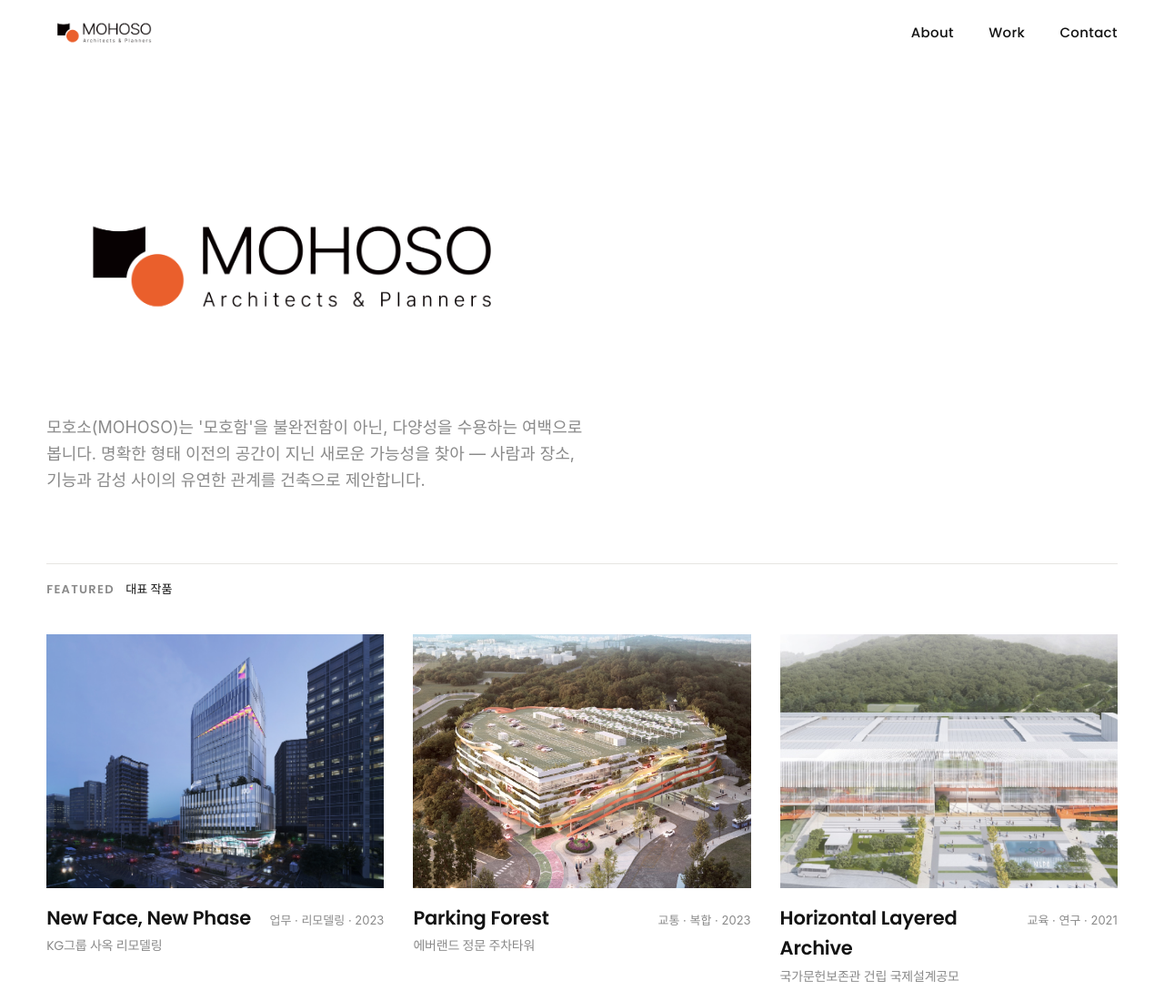
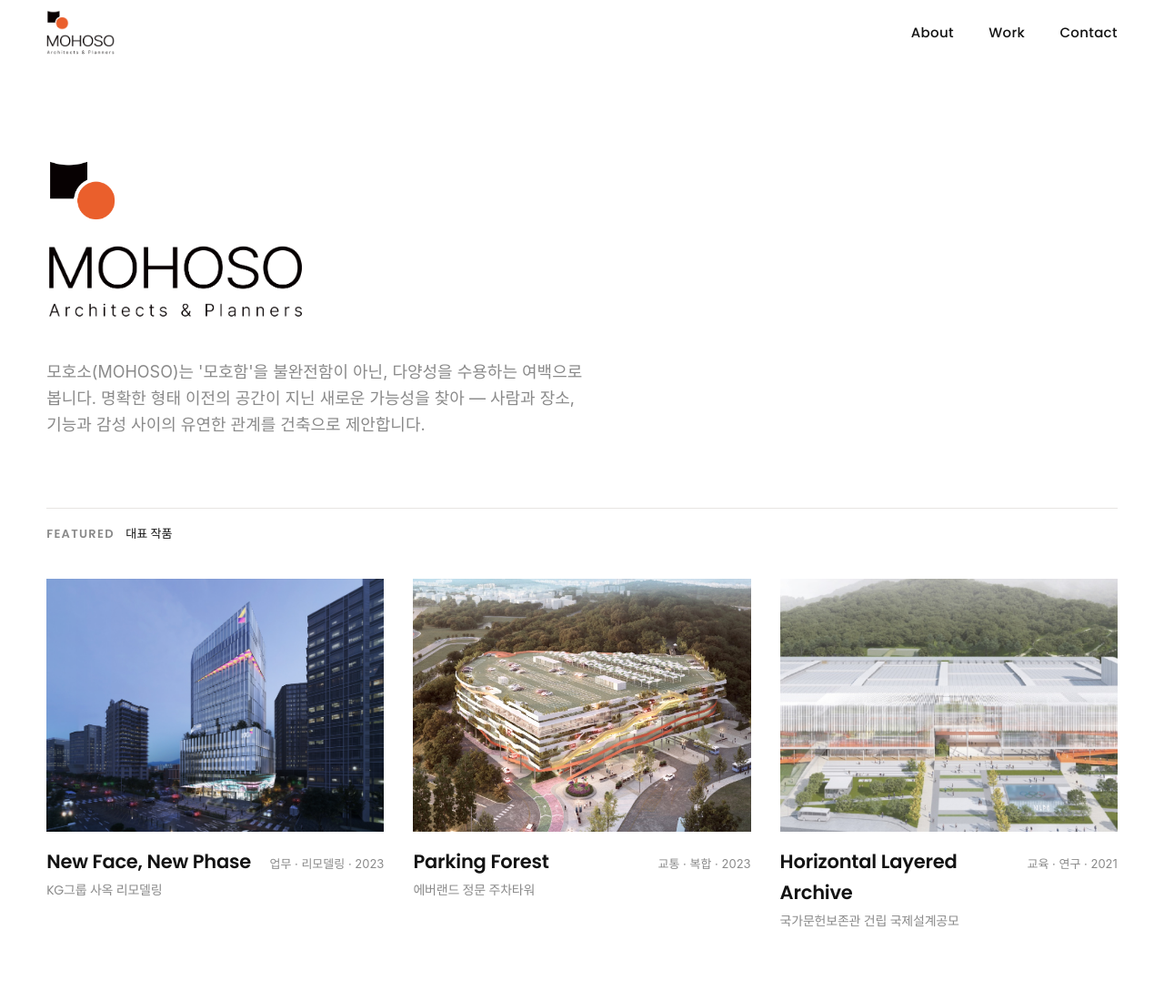
Before and after one commit to qnbang/mohoso-website, a plain HTML site: page index.html in a window 1280 px wide. Shown: the top 1100 px of the page at 91% size. Drawn offline with Linux system fonts and the light colour scheme; a web font is replaced by a local one.

Commit message:
로고: 심볼을 워드마크 위로 올린 왼쪽정렬 스택으로 (헤더·히어로 공용)
- 원본 로고에서 워드마크(글자)만 추출(로고-워드마크.png)
- 심볼(위)+워드마크(아래) 왼쪽정렬, 소개문과 좌측 라인 일치
- 헤더 로고도 동일한 스택으로 통일

Co-Authored-By: Claude Opus 4.8 (1M context) <noreply@anthropic.com>

```diff
--- a/assets/css/style.css
+++ b/assets/css/style.css
@@ -51,7 +51,13 @@ ul { list-style: none; }
   padding: 0 var(--pad);
   display: flex; align-items: center; justify-content: space-between;
 }
-.header__logo img { height: 56px; width: auto; }  /* 크게 + 비율 유지(width auto). 헤더 72px 안에서 상하 여백 최소 */
+/* 로고: 심볼(위) + 워드마크(아래) 왼쪽 정렬 스택 — 헤더·히어로 공용 */
+.logo-stack { display: inline-flex; flex-direction: column; align-items: flex-start; }
+.logo-stack__symbol, .logo-stack__word { display: block; width: auto; }
+/* 헤더(작게) */
+.header__logo .logo-stack { gap: 5px; }
+.header__logo .logo-stack__symbol { height: 22px; }
+.header__logo .logo-stack__word { height: 22px; }
 
 .nav { display: flex; gap: clamp(20px, 3vw, 44px); }
 .nav a {
@@ -76,7 +82,9 @@ main { padding-top: var(--header-h); }
 /* ---------- 인트로 (메인 상단) ---------- */
 .intro { padding-top: clamp(48px, 8vw, 110px); padding-bottom: clamp(40px, 6vw, 90px); }
 .intro__logo-wrap { margin: 0; }
-.intro__logo { display: block; width: clamp(300px, 46vw, 540px); height: auto; }  /* 원본 가로형 로고를 왼쪽 정렬로 */
+.logo-stack--hero { gap: clamp(14px, 1.8vw, 24px); }
+.logo-stack--hero .logo-stack__symbol { height: clamp(44px, 5.5vw, 74px); }
+.logo-stack--hero .logo-stack__word { height: clamp(52px, 6.5vw, 92px); }
 .intro__sub {
   margin-top: clamp(28px, 4vw, 44px); max-width: 600px;
   font-size: clamp(15px, 1.6vw, 18px); color: var(--gray); font-weight: 400;
--- a/assets/css/시각조정.css
+++ b/assets/css/시각조정.css
@@ -1,2 +1,4 @@
 /* 시각조정.css — 시각편집기로 만든 디자인 보정 (직접 수정해도 됩니다)
    형식을 유지해 주세요: 선택자 { 속성: 값 !important; } — 편집기가 다시 읽어들입니다. */
+
+/* 로고는 style.css 의 .logo-stack / .header__logo 로 관리합니다. */
--- a/assets/js/main.js
+++ b/assets/js/main.js
@@ -24,7 +24,10 @@ function renderChrome() {
   header.innerHTML = `
     <div class="header__inner">
       <a class="header__logo" href="${ROOT}/index.html" aria-label="모호소 건축사사무소 홈으로">
-        <img src="${ROOT}/assets/img/logo-가로형.png" alt="MOHOSO Architects &amp; Planners" />
+        <span class="logo-stack">
+          <img class="logo-stack__symbol" src="${ROOT}/assets/img/로고-심볼.png" alt="" />
+          <img class="logo-stack__word" src="${ROOT}/assets/img/로고-워드마크.png" alt="MOHOSO Architects &amp; Planners" />
+        </span>
       </a>
       <button class="menu-btn" aria-label="메뉴 열기"><span></span><span></span><span></span></button>
       <nav class="nav en">
--- a/index.html
+++ b/index.html
@@ -17,7 +17,10 @@
   <main>
     <section class="intro wrap">
       <h1 class="intro__logo-wrap reveal on">
-        <img class="intro__logo" src="assets/img/logo-가로형.png" alt="MOHOSO Architects &amp; Planners" />
+        <span class="logo-stack logo-stack--hero">
+          <img class="logo-stack__symbol" src="assets/img/로고-심볼.png" alt="" />
+          <img class="logo-stack__word" src="assets/img/로고-워드마크.png" alt="MOHOSO Architects &amp; Planners" />
+        </span>
       </h1>
       <p class="intro__sub reveal on" id="intro-sub"><!-- main.js가 data.js(SITE.intro)를 읽어 채웁니다 --></p>
     </section>
```
Also changed, not shown: assets/img/로고-워드마크.png (added).
